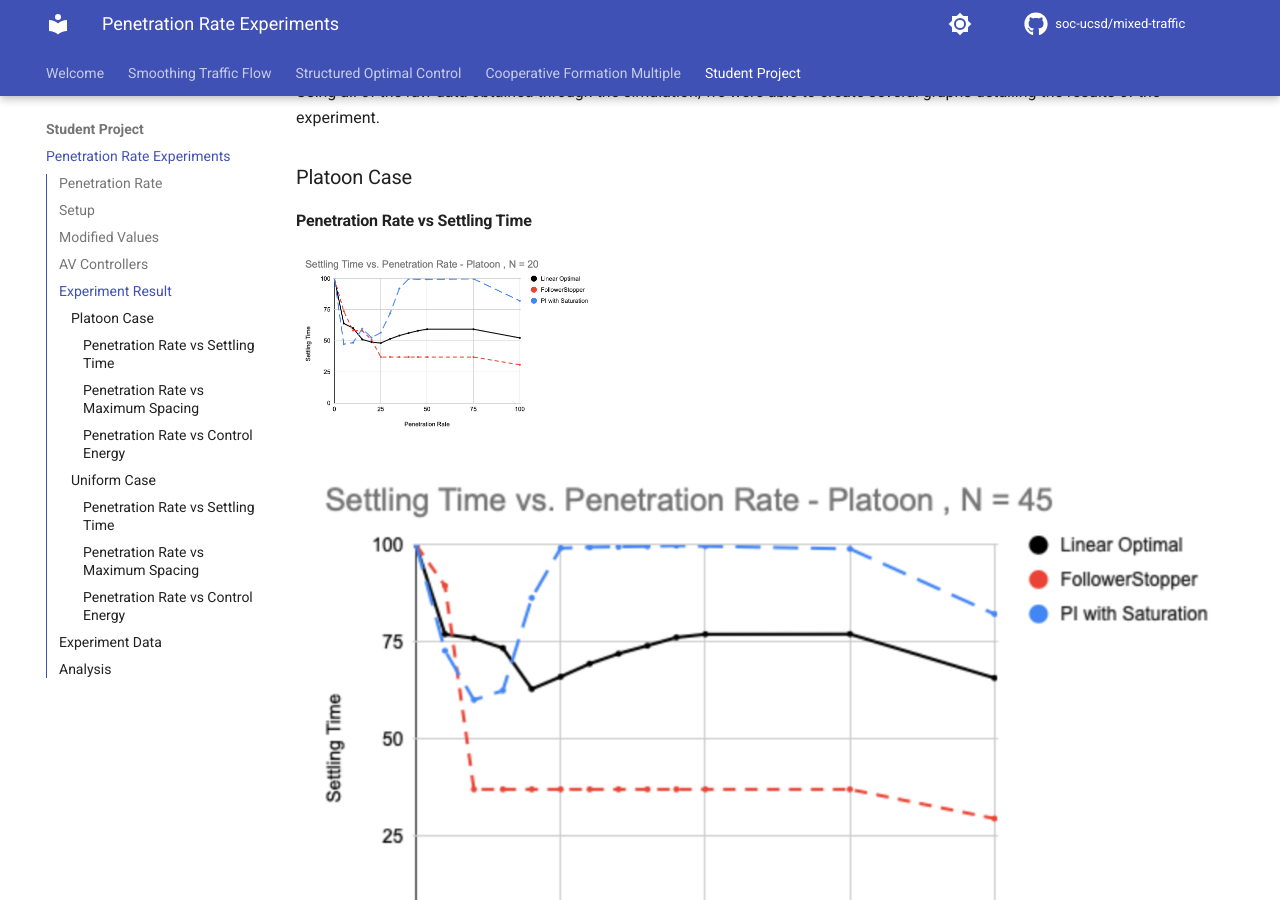
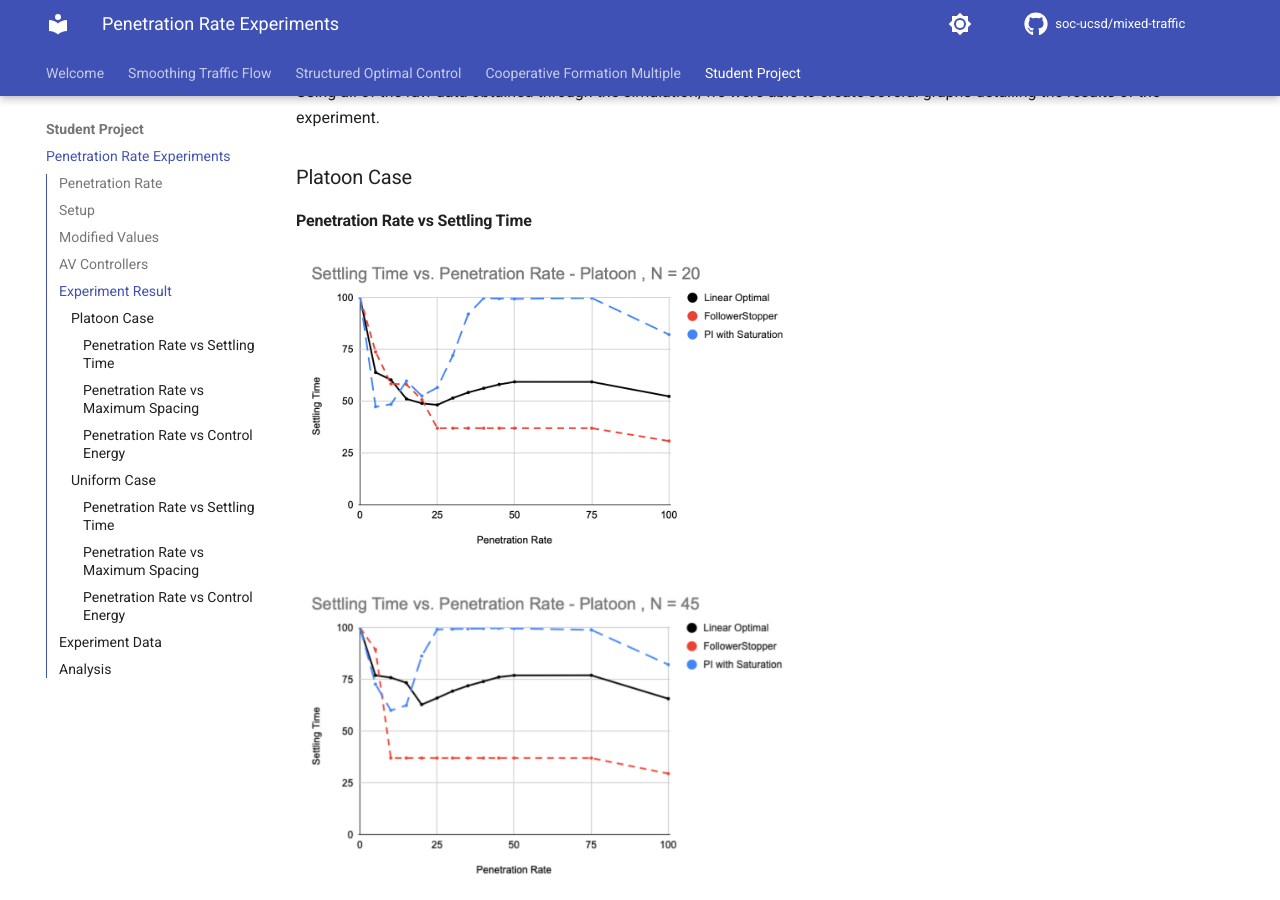
Before and after one commit to soc-ucsd/mixed-traffic, an MkDocs documentation site: the page built from docs/student_project/numerical_data.md, in a window 1280 px wide and 900 px high, scrolled down 1144 px. Built offline with MkDocs 1.6.1 and Material for MkDocs 9.7.7, drawn with Linux system fonts in a browser that asks for light colours; comment, search, counter and statistics services are not loaded.

Commit message:
Update numerical_data.md

```diff
--- a/docs/student_project/numerical_data.md
+++ b/docs/student_project/numerical_data.md
@@ -37,11 +37,11 @@
 #### Penetration Rate vs Settling Time
 
 
-![Alt Text](images/penetration_rate_data/Platoon/Platoon_N=20_settlingtime.png){ width="300" }
+![Alt Text](images/penetration_rate_data/Platoon/Platoon_N=20_settlingtime.png){ width="500" }
 
-![Alt Text](images/penetration_rate_data/Platoon/Platoon_N=45_settlingtime.png)
+![Alt Text](images/penetration_rate_data/Platoon/Platoon_N=45_settlingtime.png){ width="500" }
 
-![Alt Text](images/penetration_rate_data/Platoon/Platoon_N=70_settlingtime.png)
+![Alt Text](images/penetration_rate_data/Platoon/Platoon_N=70_settlingtime.png){ width="500" }
 
 #### Penetration Rate vs Maximum Spacing
 
```
